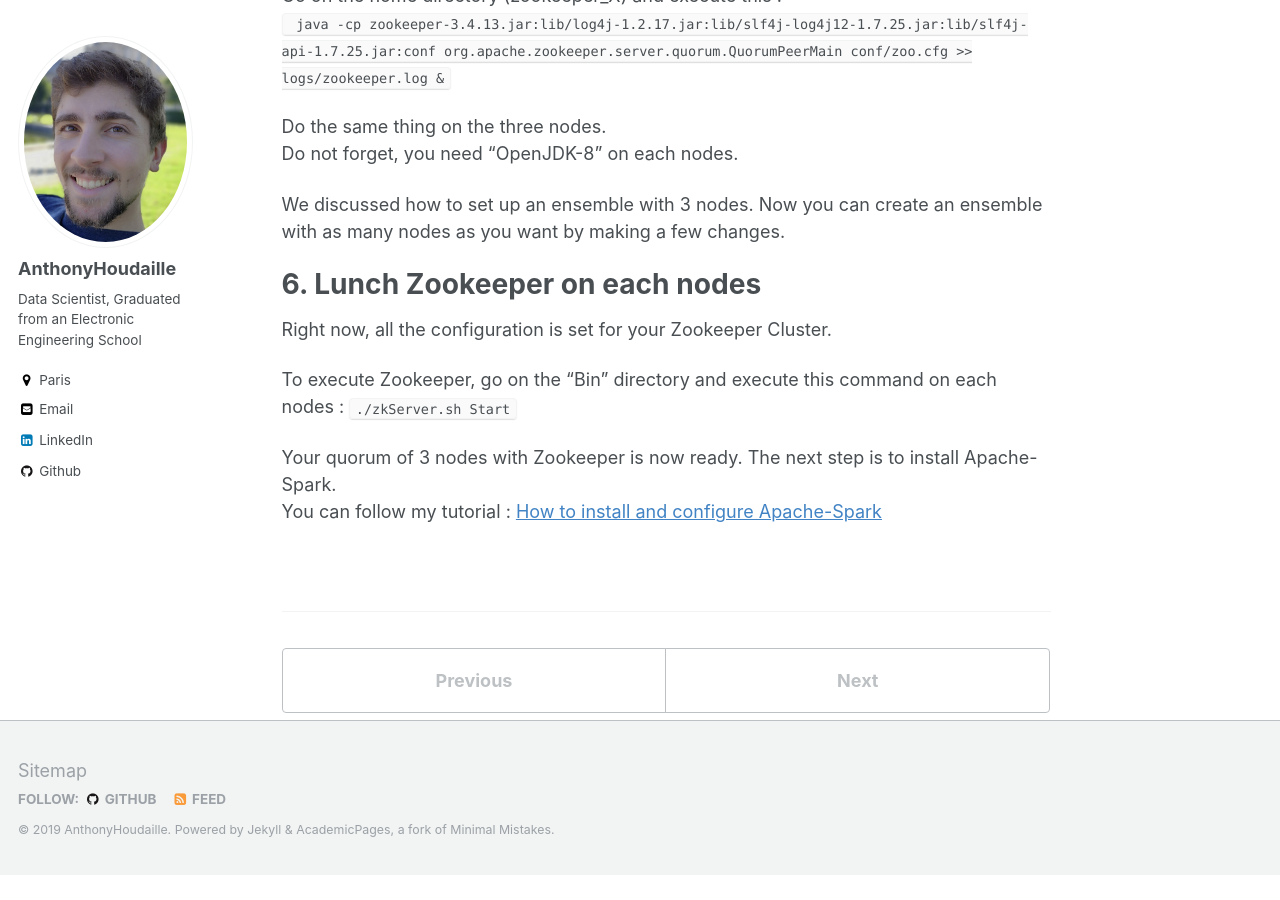
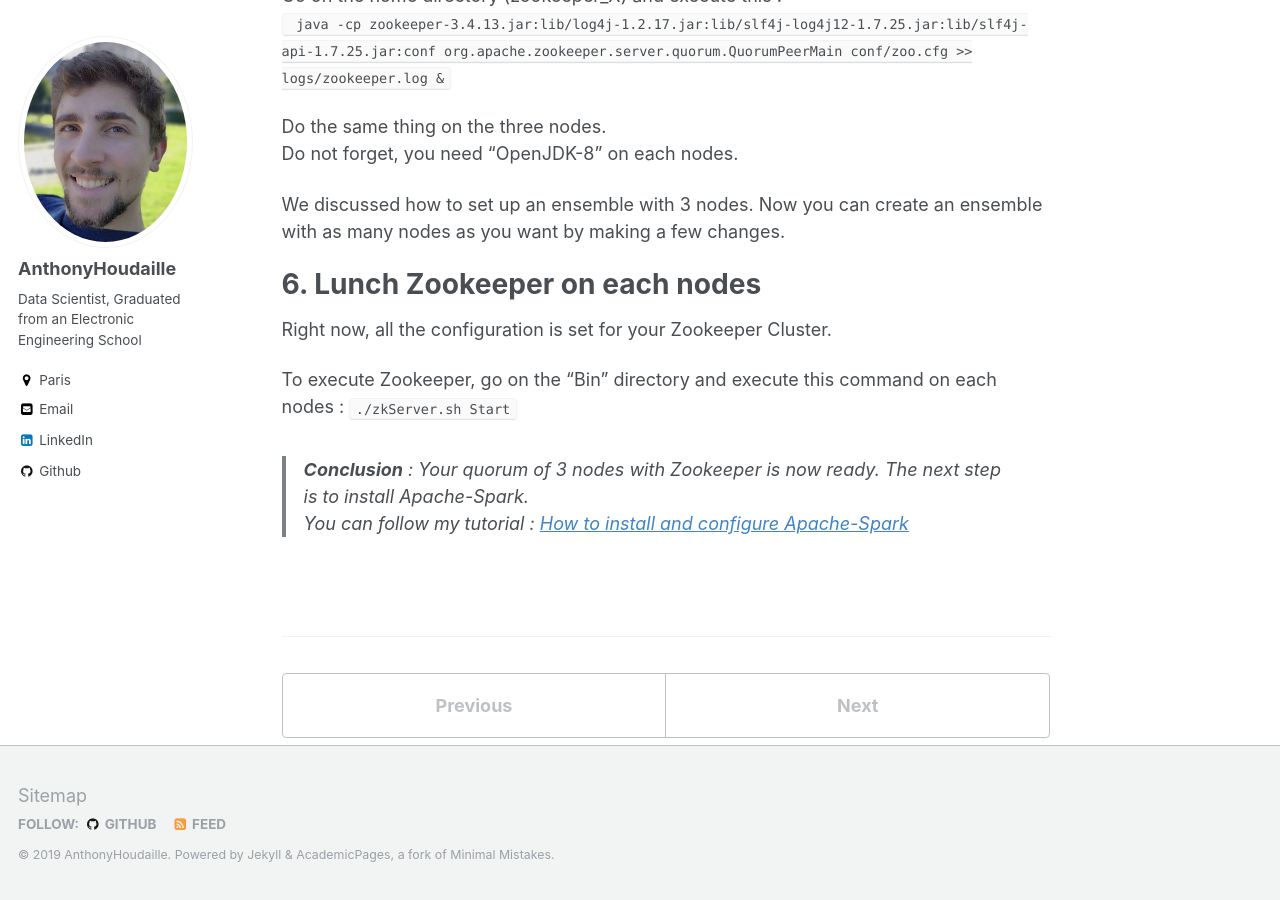
Before and after one commit to AnthonyHoudaille/AnthonyHoudaille.github.io, a Jekyll site: the page built from _awsec2/02_Zookeeper_Tutorial.md, in a window 1280 px wide and 900 px high, scrolled down 4815 px. Built offline with Jekyll 4.4.1, drawn with Linux system fonts in a browser that asks for light colours; before the commit the page ends 5690 px from its top, so only the background shows below that.

Commit message:
Update 02_Zookeeper_Tutorial.md

````diff
--- a/_awsec2/02_Zookeeper_Tutorial.md
+++ b/_awsec2/02_Zookeeper_Tutorial.md
@@ -128,6 +128,6 @@ Right now, all the configuration is set for your Zookeeper Cluster.
 
 To execute Zookeeper, go on the "Bin" directory and execute this command on each nodes : ```./zkServer.sh Start ```
 
-Your quorum of 3 nodes with Zookeeper is now ready. The next step is to install Apache-Spark.
+> **Conclusion** : Your quorum of 3 nodes with Zookeeper is now ready. The next step is to install Apache-Spark.
 You can follow my tutorial :
 <span style="color:blue">[How to install and configure Apache-Spark](https://anthonyhoudaille.github.io//awsec2/01_Spark_Tutorial/)</span>
````
